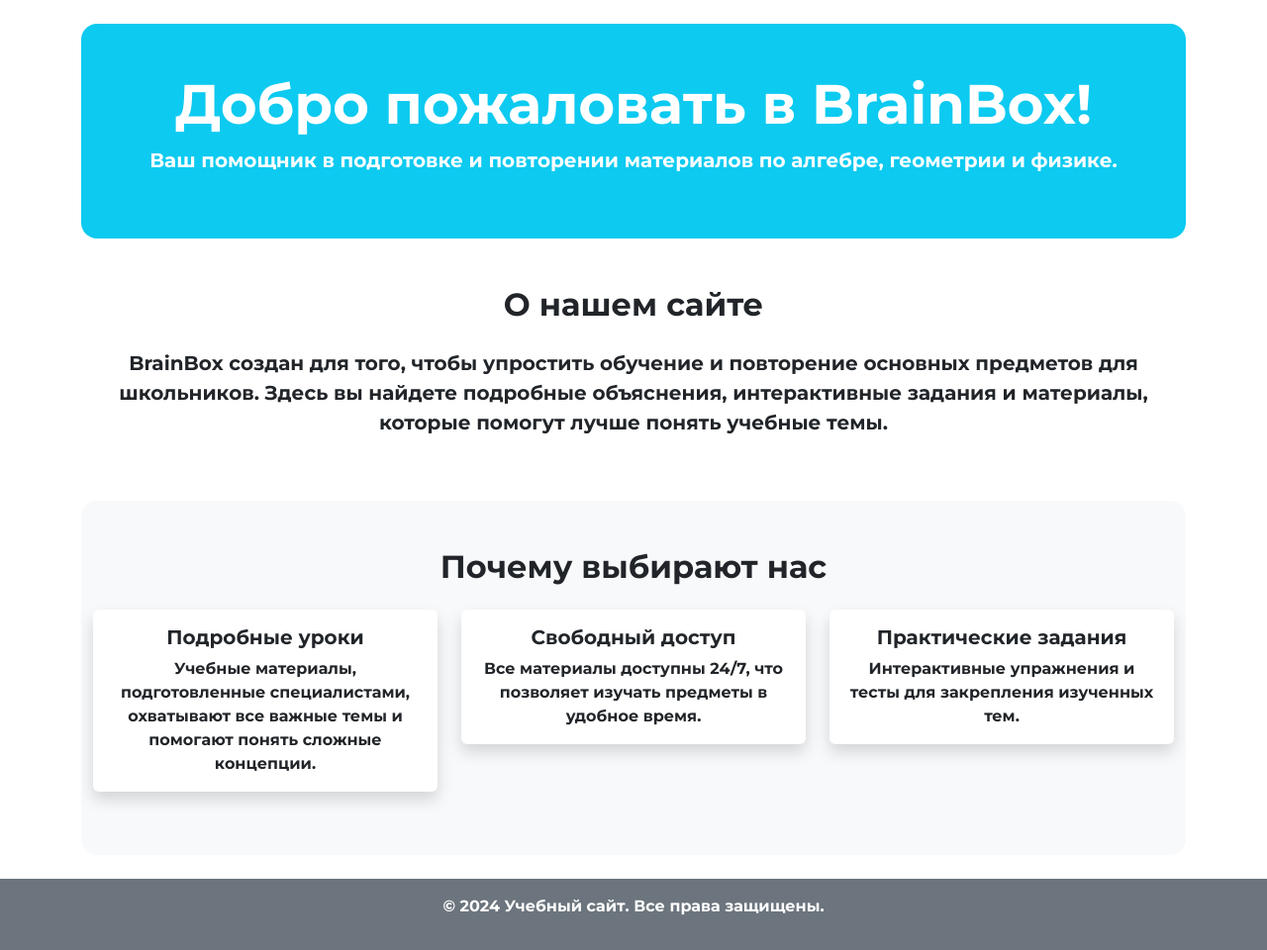
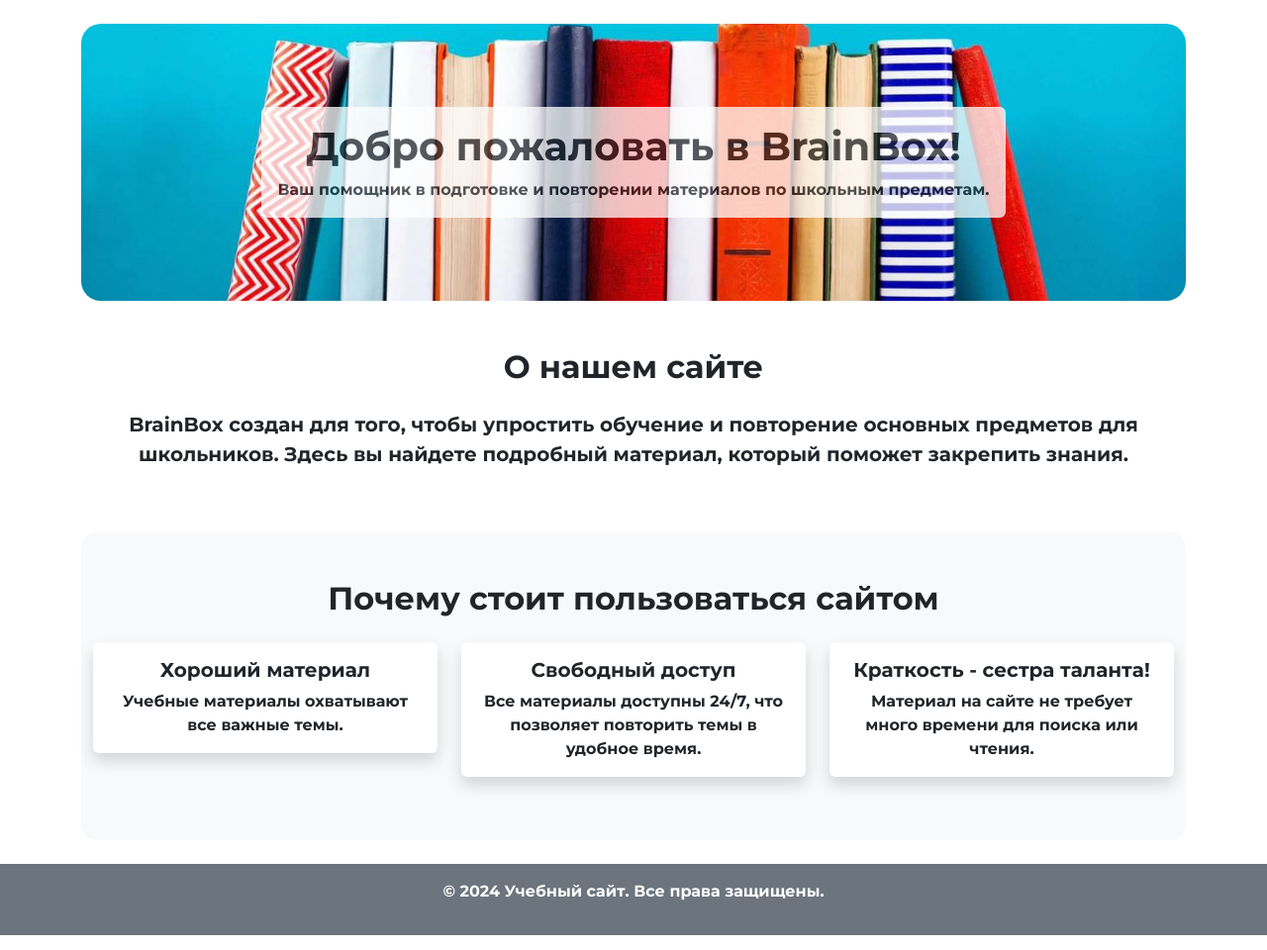
Before and after one commit to Artyr717/BrainBox, a Flask app: page / in a window 1280 px wide. Shown: the part 56-1016 px from the top of the page at 99% size. Run offline with Flask 3, Linux system fonts and the light colour scheme.

Commit message:
style: Не большой редизайн

```diff
--- a/app/templates/base.html
+++ b/app/templates/base.html
@@ -54,9 +54,11 @@
                         Геометрия
                     </a>
                     <ul class="dropdown-menu" aria-labelledby="geometryDropdown">
-                        <li><a class="dropdown-item" href="#">7 класс</a></li>
-                        <li><a class="dropdown-item" href="#">8 класс</a></li>
-                        <li><a class="dropdown-item" href="#">9 класс</a></li>
+                        <li><a class="dropdown-item" href="{{ url_for('geometry', class=7) }}">7 класс</a></li>
+                        <li><a class="dropdown-item" href="{{ url_for('geometry', class=8) }}">8 класс</a></li>
+                        <li><a class="dropdown-item" href="{{ url_for('geometry', class=9) }}">9 класс</a></li>
+                        <li><a class="dropdown-item" href="{{ url_for('geometry', class=10) }}">10 класс</a></li>
+                        <li><a class="dropdown-item" href="{{ url_for('geometry', class=11) }}">11 класс</a></li>
                     </ul>
                 </li>
 
--- a/app/templates/index.html
+++ b/app/templates/index.html
@@ -1,35 +1,39 @@
 {% extends "base.html" %}
 
 {% block content %}
-<!-- Hero Section with Rounded Corners -->
-<div class="bg-info text-white py-5 rounded-4">
-    <div class="container text-center">
-        <h1 class="display-4 fw-bold">Добро пожаловать в BrainBox!</h1>
-        <p class="lead">Ваш помощник в подготовке и повторении материалов по алгебре, геометрии и физике.</p>
+
+<!-- Hero Section with Background Image -->
+<div class="text-white py-5 position-relative"
+     style="background: url('/static/images/background.jpeg') no-repeat center center/cover; height: 35vh; border-radius: 20px;">
+    <div class="container text-center d-flex align-items-center justify-content-center h-100">
+        <!-- Text Content with Background -->
+        <div class="bg-white text-dark p-3 rounded opacity-75">
+            <h1 class="fw-bold">Добро пожаловать в BrainBox!</h1>
+            <p class="mb-0">Ваш помощник в подготовке и повторении материалов по школьным предметам.</p>
+        </div>
     </div>
 </div>
+
 
 <!-- About Section -->
 <div id="about" class="py-5">
     <div class="container">
         <h2 class="text-center fw-bold mb-4">О нашем сайте</h2>
         <p class="text-center lead">BrainBox создан для того, чтобы упростить обучение и повторение основных предметов
-            для школьников. Здесь вы найдете подробные объяснения, интерактивные задания и материалы, которые помогут
-            лучше понять учебные темы.</p>
+            для школьников. Здесь вы найдете подробный материал, который поможет закрепить знания.</p>
     </div>
 </div>
 
 <!-- Features Section -->
 <div class="bg-light py-5 rounded-4">
     <div class="container">
-        <h2 class="text-center fw-bold mb-4">Почему выбирают нас</h2>
+        <h2 class="text-center fw-bold mb-4">Почему стоит пользоваться сайтом</h2>
         <div class="row text-center">
             <div class="col-md-4 mb-3">
                 <div class="card border-0 shadow">
                     <div class="card-body">
-                        <h5 class="card-title fw-bold">Подробные уроки</h5>
-                        <p class="card-text">Учебные материалы, подготовленные специалистами, охватывают все важные темы
-                            и помогают понять сложные концепции.</p>
+                        <h5 class="card-title fw-bold">Хороший материал</h5>
+                        <p class="card-text">Учебные материалы охватывают все важные темы.</p>
                     </div>
                 </div>
             </div>
@@ -37,7 +41,7 @@
                 <div class="card border-0 shadow">
                     <div class="card-body">
                         <h5 class="card-title fw-bold">Свободный доступ</h5>
-                        <p class="card-text">Все материалы доступны 24/7, что позволяет изучать предметы в удобное
+                        <p class="card-text">Все материалы доступны 24/7, что позволяет повторить темы в удобное
                             время.</p>
                     </div>
                 </div>
@@ -45,8 +49,8 @@
             <div class="col-md-4 mb-3">
                 <div class="card border-0 shadow">
                     <div class="card-body">
-                        <h5 class="card-title fw-bold">Практические задания</h5>
-                        <p class="card-text">Интерактивные упражнения и тесты для закрепления изученных тем.</p>
+                        <h5 class="card-title fw-bold">Краткость - сестра таланта!</h5>
+                        <p class="card-text">Материал на сайте не требует много времени для поиска или чтения.</p>
                     </div>
                 </div>
             </div>
```
